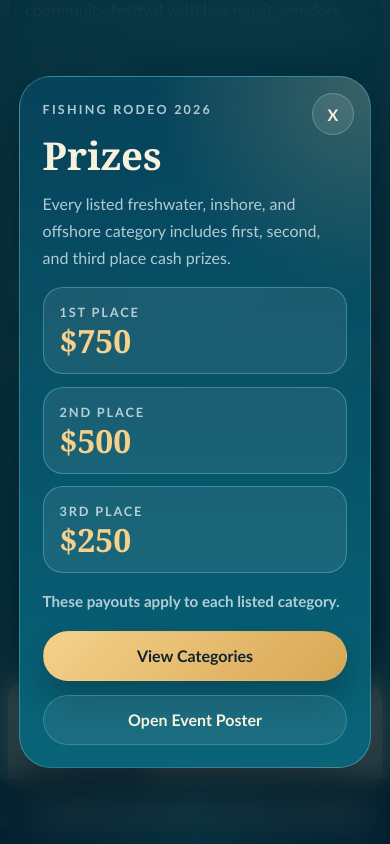
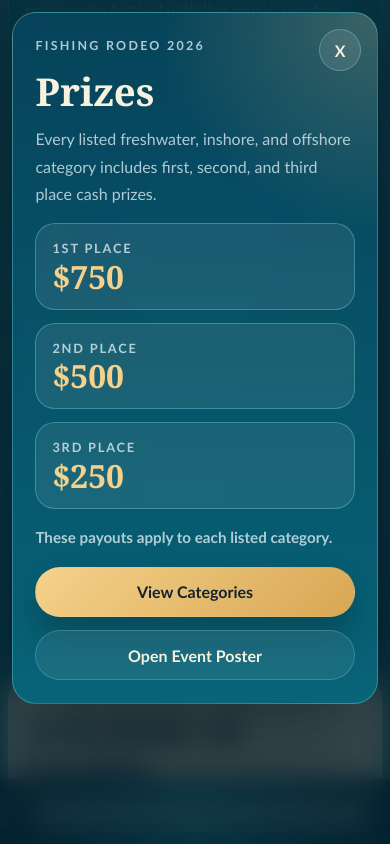
Before and after one commit to bdaniels013/diberville-fishing-rodeo-site, a website: page index.html in a window 390 px wide. Both pictures are taken after a click on the button "Prizes". Shown: the part 861-1705 px from the top of the page. Drawn offline with Linux system fonts and the light colour scheme.

Commit message:
Fix mobile modal scrolling

```diff
--- a/styles.css
+++ b/styles.css
@@ -431,8 +431,9 @@ a {
   inset: 0;
   z-index: 50;
   display: grid;
-  place-items: center;
-  padding: 1.2rem;
+  place-items: start center;
+  overflow-y: auto;
+  padding: 1.2rem 1.2rem calc(6.5rem + env(safe-area-inset-bottom));
   background:
     radial-gradient(circle at 50% 30%, rgba(139, 226, 232, 0.24), transparent 24%),
     rgba(3, 28, 40, 0.74);
@@ -444,6 +445,8 @@ a {
   display: grid;
   gap: 1rem;
   width: min(620px, 100%);
+  max-height: calc(100dvh - 8rem - env(safe-area-inset-bottom));
+  overflow-y: auto;
   padding: clamp(1.4rem, 4vw, 2.4rem);
   border: 1px solid rgba(139, 226, 232, 0.32);
   border-radius: 32px;
@@ -452,6 +455,7 @@ a {
     linear-gradient(180deg, rgba(6, 68, 91, 0.98), rgba(8, 101, 122, 0.98));
   box-shadow: 0 30px 90px rgba(1, 18, 28, 0.54);
   color: var(--ink-light);
+  overscroll-behavior: contain;
 }
 
 .site-modal__close {
@@ -1328,6 +1332,15 @@ a {
     grid-template-columns: 1fr;
   }
 
+  .site-modal {
+    padding: 0.75rem 0.75rem calc(6.25rem + env(safe-area-inset-bottom));
+  }
+
+  .site-modal__card {
+    max-height: calc(100dvh - 7.25rem - env(safe-area-inset-bottom));
+    border-radius: 24px;
+  }
+
   .hero__actions,
   .link-cluster,
   .registration-form__actions {
```
